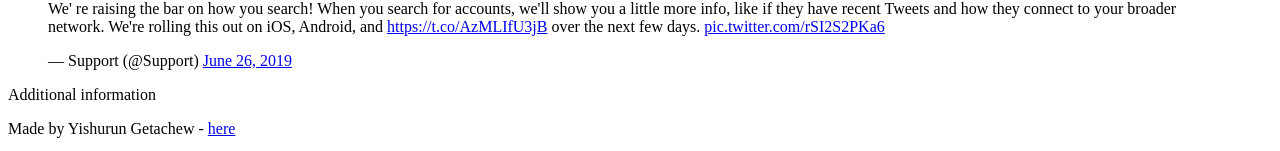
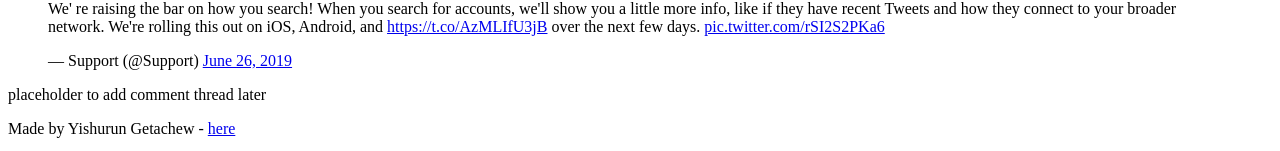
Before and after one commit to Yishurun1G/My_First_Portfolio, a plain HTML site: page html_basic/tweets.html in a window 1280 px wide. Shown: the part 941-1092 px from the top of the page. Drawn offline with Linux system fonts and the light colour scheme.

Commit message:
Update tweets.html

```diff
--- a/html_basic/tweets.html
+++ b/html_basic/tweets.html
@@ -52,7 +52,7 @@
 
         <!-- Aside Section -->
         <aside>
-            <p>Additional information</p>
+            <p>placeholder to add comment thread later</p>
         </aside>
     </main>
 
```
